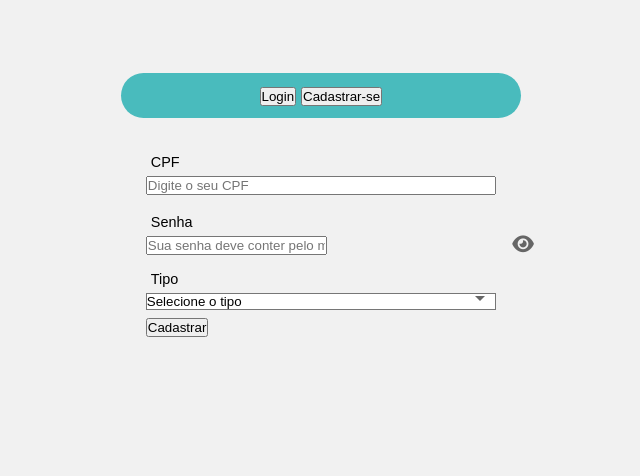
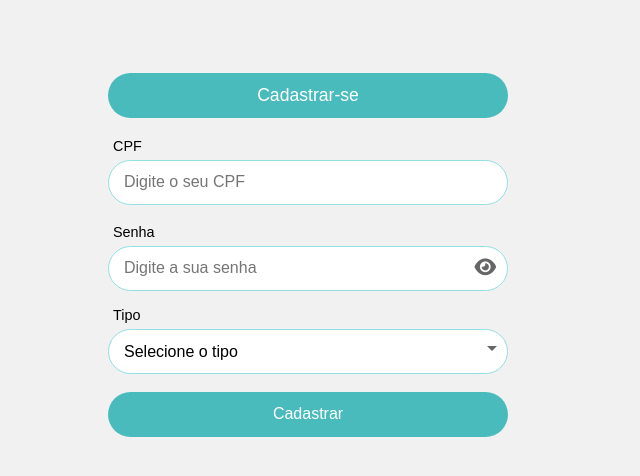
Before and after one commit to railtonmororo/projeto-PI-II, a plain HTML site: page cadastro/cadastro.html in a window 1280 px wide. Shown: the whole page, without its empty margins (332-972 px from the left). Drawn offline with Linux system fonts and the light colour scheme.

Commit message:
Update cadastro.html

```diff
--- a/cadastro/cadastro.html
+++ b/cadastro/cadastro.html
@@ -11,30 +11,28 @@
 <body>
 
     <div class="container">
-        <div class="caixa-esquerda"></div>
+      <!-- <div class="caixa-esquerda"></div> -->
 
         <div class="caixa-direita">
 
-            <div class="top-buttons">
-                <button class="btn-esquerdo" onclick="location.href='../login/login.html'">Login</button>
-                <button class="btn-direito active">Cadastrar-se</button>
-            </div>
+            <div class="box-form">
+
+                <div class="top-buttons">Cadastrar-se</div>
 
                 <form id="cadastroForm">
+
                     <div class="group-imput">
                         <label>CPF</label>
                         <div class="campo-cpf">
-                        <input type="text" id="cpfCadastro" placeholder="Digite o seu CPF" maxlength="14">
+                            <input type="text" id="cpfCadastro" class="input-style" placeholder="Digite o seu CPF" maxlength="14">
                             <span id="cpfErro" class="erro-msg"></span>
                         </div>
                     </div>
 
-
-
                     <div class="group-imput">
                         <label>Senha</label>
                         <div class="caixa-de-senha">
-                        <input type="password" id="senhaCadastro" placeholder="Sua senha deve conter pelo menos 5 caracteres">
+                            <input type="password" id="senhaCadastro" class="input-style" placeholder="Digite a sua senha">
                             <i class="fas fa-eye icone-do-olho" id="togglePasswordCadastro"></i>
                         </div>
                         <span id="erroSenha" class="erro-msg"></span>
@@ -43,8 +41,8 @@
                     <div class="group-imput">
                         <label>Tipo</label>
                         <div class="caixa-de-tipo">
-                        <select id="tipo">
-                            <option value="" disabled selected>Selecione o tipo</option>
+                            <select id="tipo" class="input-style" >
+                                <option value="" selected>Selecione o tipo</option>
                                 <option value="administrador">Administrador</option>
                                 <option value="tecnico">Técnico</option>
                                 <option value="usuario">Usuário Comum</option>
@@ -53,9 +51,14 @@
                         </div>
                     </div>
 
-                <button type="submit" class="cadastrar">Cadastrar</button>
+                    <button type="submit" class="btn">Cadastrar</button>
+
                 </form>
+
             </div>
+
+        </div>
+
     </div>
 
 </body>
```
Lines whose indentation alone changed are shown as unchanged.
